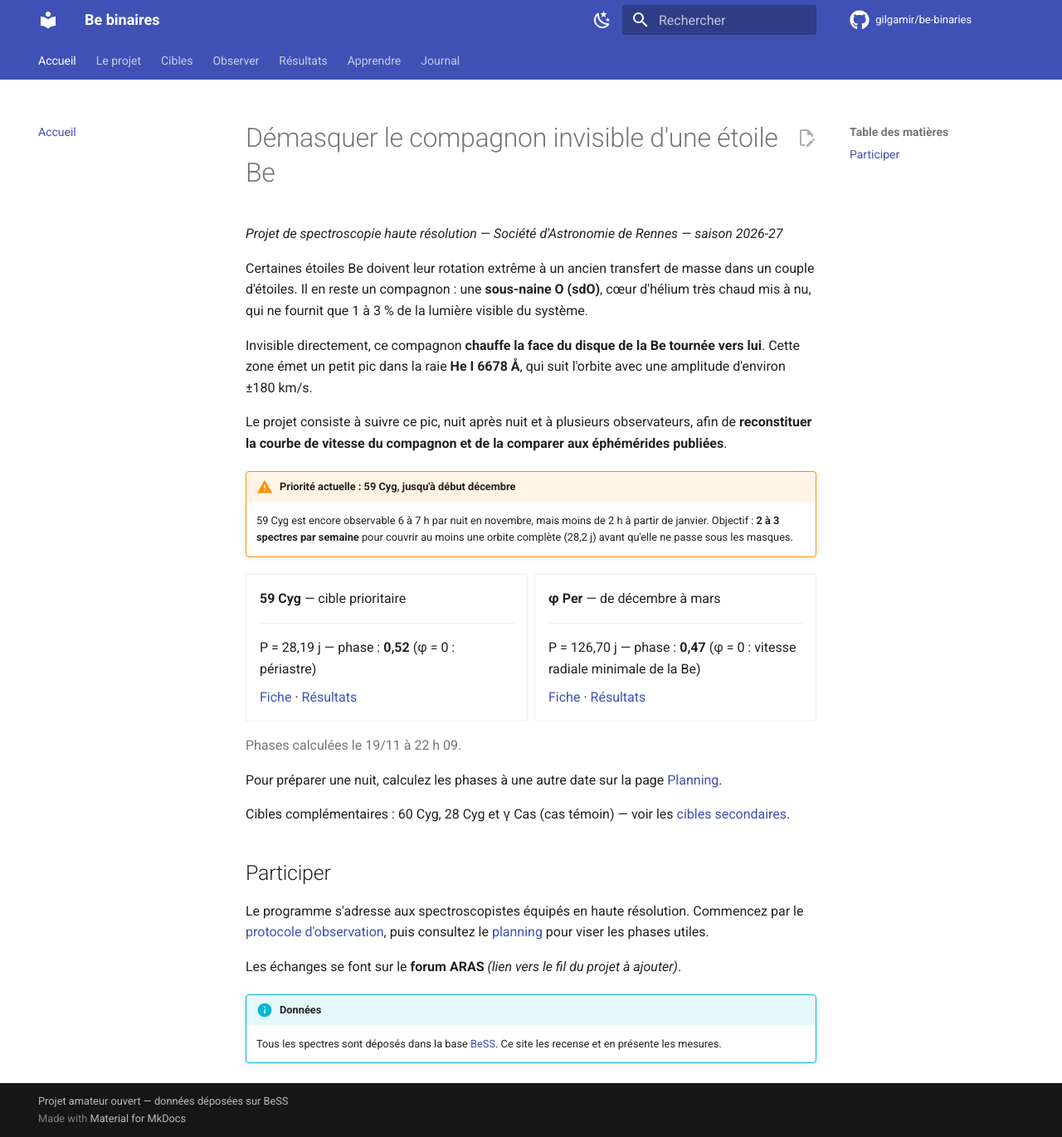
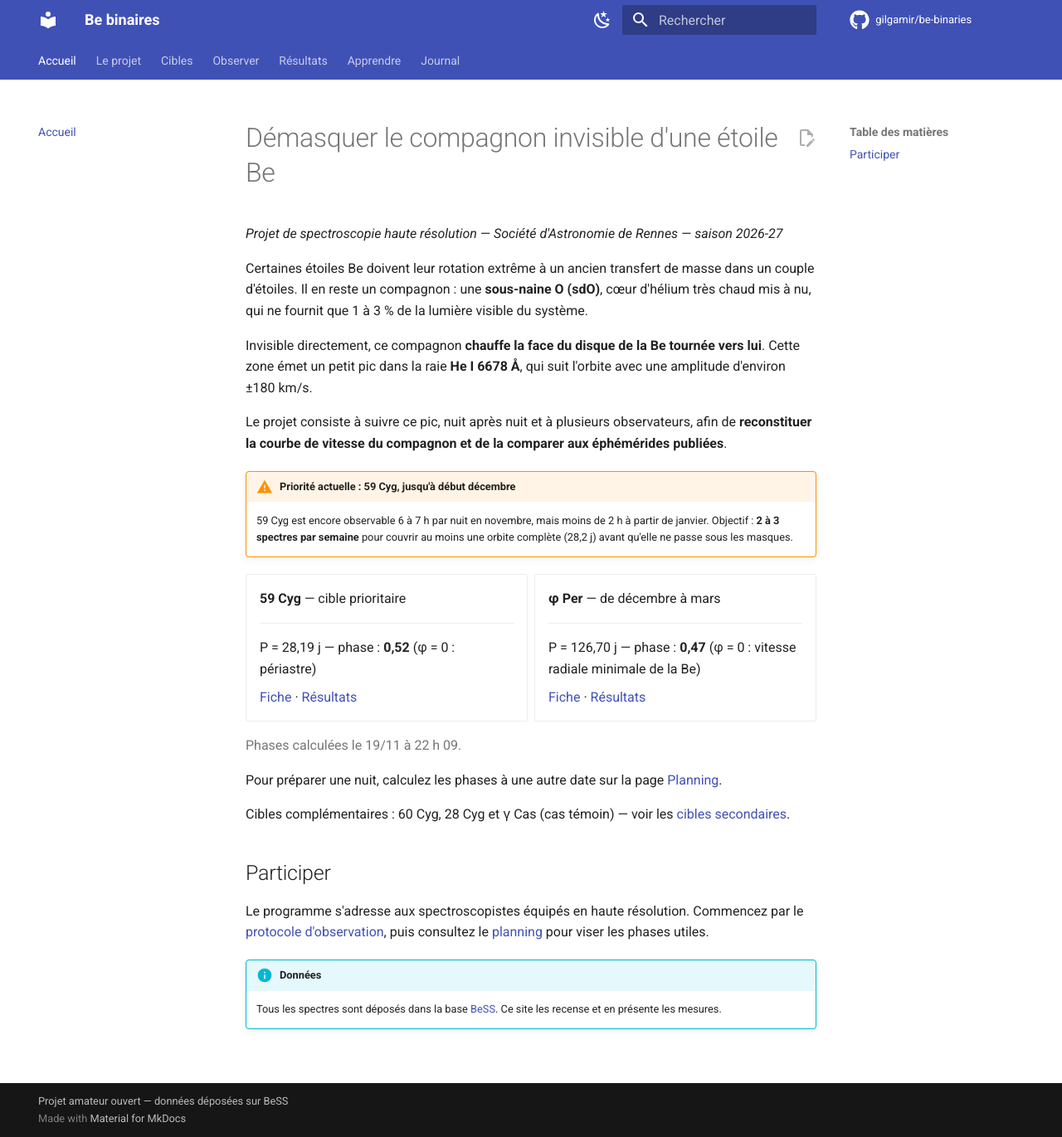
Before and after one commit to gilgamir/be-binaries, an MkDocs documentation site: the page built from docs/index.md, in a window 1280 px wide and 1371 px high. Shown: the whole window at 83% size. Built offline with MkDocs 1.6.1 and Material for MkDocs 9.7.7, drawn with Linux system fonts in a browser that asks for light colours; comment, search, counter and statistics services are not loaded.

Commit message:
Update index.md

```diff
--- a/docs/index.md
+++ b/docs/index.md
@@ -43,7 +43,5 @@ Cibles complémentaires : 60 Cyg, 28 Cyg et γ Cas (cas témoin) — voir les [c
 
 Le programme s'adresse aux spectroscopistes équipés en haute résolution. Commencez par le [protocole d'observation](observer/protocole.md), puis consultez le [planning](observer/planning.md) pour viser les phases utiles.
 
-Les échanges se font sur le **forum ARAS** *(lien vers le fil du projet à ajouter)*.
-
 !!! info "Données"
     Tous les spectres sont déposés dans la base [BeSS](https://basebe.obspm.fr/). Ce site les recense et en présente les mesures.
```
